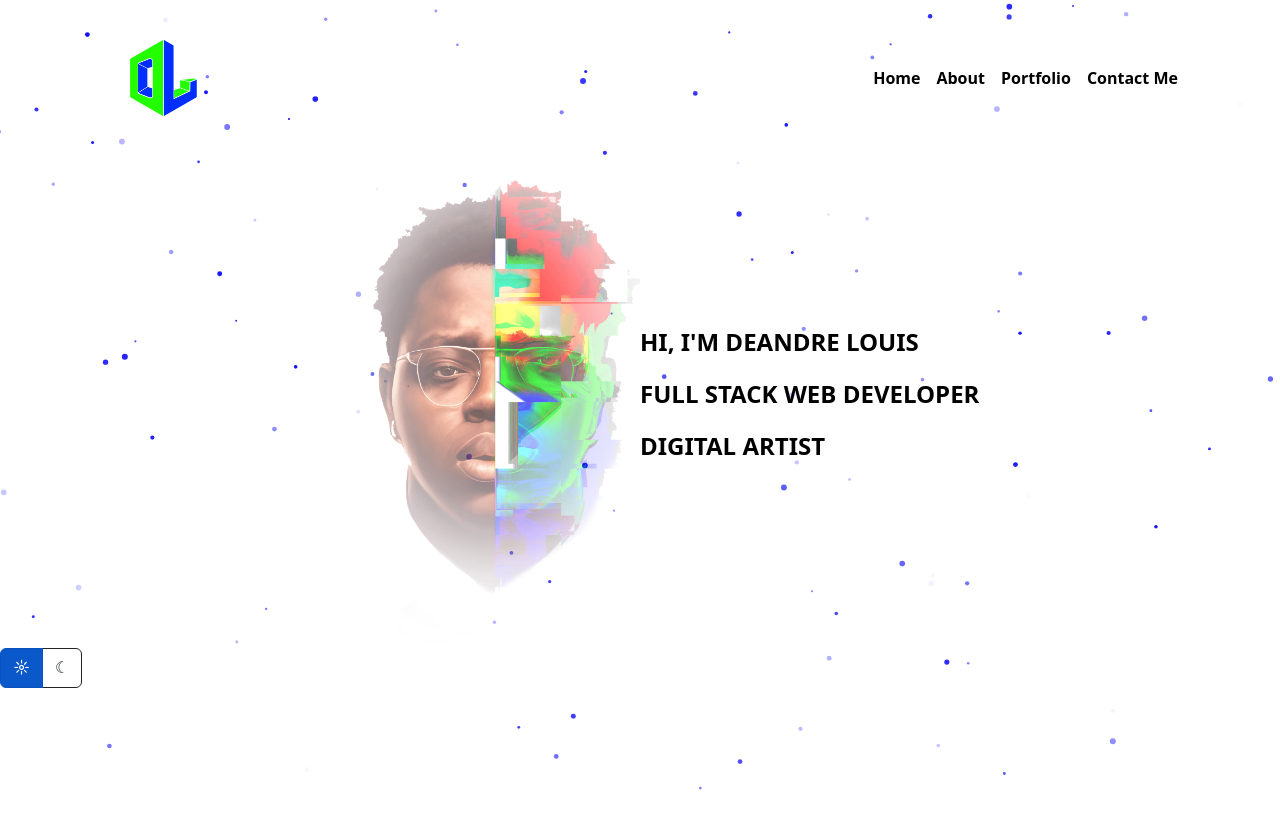
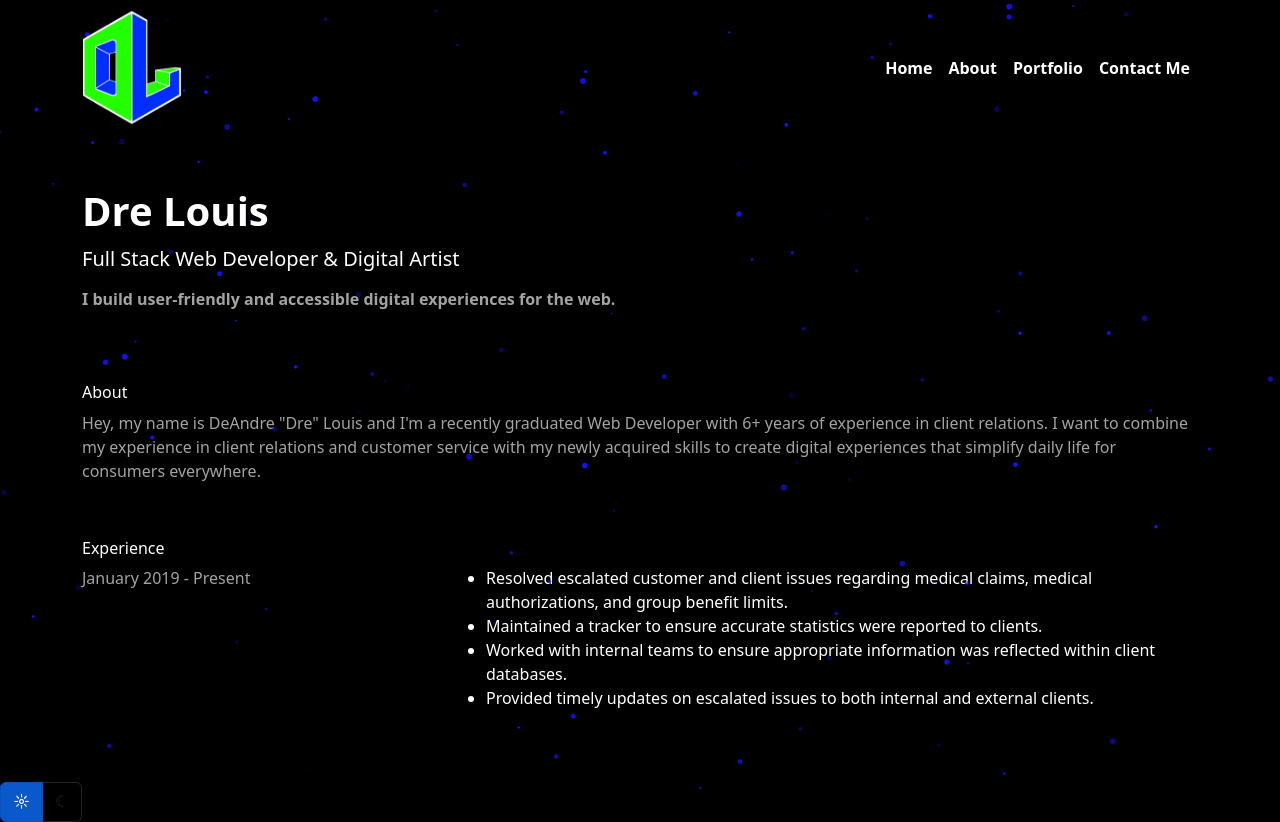
Before and after one commit to DreLouis2/pages, a React (Create React App) app: page /home in a window 1280 px wide. Before the commit the page ends 800 px from the top, so only its background shows below. Built offline with nearby package versions, Linux system fonts and the light colour scheme.

Commit message:
addingExperience

```diff
--- a/src/App.css
+++ b/src/App.css
@@ -65,3 +65,12 @@
   background-color: #fff;
   color: black;
 }
+
+.white p{
+  color: rgb(87, 87, 87);
+  font-weight: 500;
+}
+
+.black p{
+  color: rgb(163, 163, 163);
+}
--- a/src/App.js
+++ b/src/App.js
@@ -6,13 +6,14 @@ import Home from './Components/home';
 import { useState, useEffect } from 'react';
 import { Button , ToggleButton, ToggleButtonGroup} from 'react-bootstrap';
 import Background from './Components/background';
+import BackgroundWhite from './Components/backgroundWhite';
 import face from './Images/face.png'
 
 
 
 function App() {
 
-  const[theme, setTheme] = useState('white')
+  const[theme, setTheme] = useState('black')
 
 
   const navigate = useNavigate();
@@ -33,8 +34,8 @@ function App() {
   }, [theme]);
 
   return (
-    <div className='theme' style={{backgroundColor: '', top: '0px', right: '0px', bottom: '0px', left: '0px'}}>
-    <Background/>
+    <div className='theme' style={{top: '0px', right: '0px', bottom: '0px', left: '0px'}}>
+    {theme === 'white'? <BackgroundWhite/>  : <Background/>}
     <Container>
 
     <Header
--- /dev/null
+++ b/src/Components/backgroundWhite.js
@@ -0,0 +1,142 @@
+import { useCallback } from "react";
+import Particles from "react-tsparticles";
+import { loadSlim } from "tsparticles-slim";
+
+const BackgroundWhite = () => {
+    const particlesInit = useCallback(async engine => {
+        console.log(engine);
+        // you can initiate the tsParticles instance (engine) here, adding custom shapes or presets
+        // this loads the tsparticles package bundle, it's the easiest method for getting everything ready
+        // starting from v2 you can add only the features you need reducing the bundle size
+        //await loadFull(engine);
+        await loadSlim(engine);
+    }, []);
+
+    const particlesLoaded = useCallback(async container => {
+        await console.log(container);
+    }, []);
+
+    return (
+      <div style={{width: '50px', zIndex: '1'}}>
+        <Particles
+
+            id="tsparticles"
+            init={particlesInit}
+            loaded={particlesLoaded}
+            options={{
+                fpsLimit: 120,
+                "interactivity": {
+                    "detect_on": "canvas",
+                    "events": {
+                      "onhover": {
+                        "enable": true,
+                        "mode": "bubble"
+                      },
+                      "onclick": {
+                        "enable": true,
+                        "mode": "repulse"
+                      },
+                      "resize": true
+                    },
+                    "modes": {
+                      "grab": {
+                        "distance": 400,
+                        "line_linked": {
+                          "opacity": 1
+                        }
+                      },
+                      "bubble": {
+                        "distance": 250,
+                        "size": 0,
+                        "duration": 2,
+                        "opacity": 0,
+                        "speed": 3
+                      },
+                      "repulse": {
+                        "distance": 279.72027972027973,
+                        "duration": 0.4
+                      },
+                      "push": {
+                        "particles_nb": 4
+                      },
+                      "remove": {
+                        "particles_nb": 2
+                      }
+                    }
+                  },
+                "particles": {
+                    "number": {
+                      "value": 300,
+                      "density": {
+                        "enable": true,
+                        "value_area": 800
+                      }
+                    },
+                    "color": {
+                      "value": "#24ff00"
+                    },
+                    "shape": {
+                      "type": "circle",
+                      "stroke": {
+                        "width": 0,
+                        "color": "#000000"
+                      },
+                      "polygon": {
+                        "nb_sides": 5
+                      },
+                      "image": {
+                        "src": "img/github.svg",
+                        "width": 100,
+                        "height": 100
+                      }
+                    },
+                    "opacity": {
+                      "value": 1,
+                      "random": true,
+                      "anim": {
+                        "enable": true,
+                        "speed": 1,
+                        "opacity_min": 0,
+                        "sync": false
+                      }
+                    },
+                    "size": {
+                      "value": 3,
+                      "random": true,
+                      "anim": {
+                        "enable": false,
+                        "speed": 4,
+                        "size_min": 0.3,
+                        "sync": false
+                      }
+                    },
+                    "line_linked": {
+                      "enable": false,
+                      "distance": 150,
+                      "color": "#ffffff",
+                      "opacity": 0.4,
+                      "width": 1
+                    },
+                    "move": {
+                      "enable": true,
+                      "speed": 1,
+                      "direction": "none",
+                      "random": true,
+                      "straight": false,
+                      "out_mode": "out",
+                      "bounce": false,
+                      "attract": {
+                        "enable": false,
+                        "rotateX": 600,
+                        "rotateY": 600
+                      }
+                    }
+                  },
+                detectRetina: true,
+            }}
+        />
+        </div>
+    );
+};
+
+export default BackgroundWhite
--- a/src/Components/header.js
+++ b/src/Components/header.js
@@ -22,10 +22,9 @@ function Header({theme}) {
 
   return (
     theme==='white'?
-    <Navbar expand="lg" className="d-flex justify-content-evenly " style={{margin: 'auto', width: '100%', position: 'relative'}}>
-      <Container style={{}} className=''>
-        <Navbar.Brand href="/home" as={Link}>
-            <img alt='Signature Logo' src={logo} style={{width: '130px'}}/>
+    <Navbar expand="lg" className="d-flex" style={{ width: '100%', position: 'relative'}}>
+        <Navbar.Brand href="/home" className='m-0 p-0' as={Link}>
+            <img alt='Signature Logo' src={logo} style={{width: '100px', margin: 0, padding:0}}/>
         </Navbar.Brand>
             <Navbar.Toggle className='' aria-controls="basic-navbar-nav" />
             <Navbar.Collapse id="basic-navbar-nav">
@@ -36,15 +35,13 @@ function Header({theme}) {
                 <Nav.Link as={Link} href="#link" style={{color: 'black'}}>Contact Me</Nav.Link>
             </Nav>
             </Navbar.Collapse>
-        </Container>
     </Navbar>
     :
-    <Navbar expand="lg" className="d-flex justify-content-evenly nav-dark" style={{margin: 'auto', width: '100%', position: 'relative'}}>
-    <Container style={{}} className=''>
-      <Navbar.Brand href="home" >
-          <img alt='Signature Logo' src={logo} style={{width: '130px'}}/>
+    <Navbar expand="lg" className="d-flex nav-dark" style={{width: '100%', position: 'relative'}}>
+      <Navbar.Brand href="home" className='m-0 p-0' as={Link}>
+          <img alt='Signature Logo' src={logo} style={{width: '100px', margin: 0, padding:0}}/>
       </Navbar.Brand>
-          <Navbar.Toggle className='' style={{backgroundColor:  'blue'}} aria-controls="basic-navbar-nav" />
+          <Navbar.Toggle className='' style={{backgroundColor:  'white'}} aria-controls="basic-navbar-nav" />
           <Navbar.Collapse id="basic-navbar-nav">
           <Nav className="me-auto d-flex justify-content-end" style={{width: '100%', fontWeight: 'bold'}}>
               <Nav.Link href="/home" style={{color: 'white'}}>Home</Nav.Link>
@@ -53,7 +50,6 @@ function Header({theme}) {
               <Nav.Link href="#link" style={{color: 'white'}}>Contact Me</Nav.Link>
           </Nav>
           </Navbar.Collapse>
-      </Container>
   </Navbar>
   )
 }
--- a/src/Components/home.js
+++ b/src/Components/home.js
@@ -3,23 +3,65 @@ import face from './../Images/face.png'
 import Background from './background';
 
 
+
 function Home() {
+
+
     return (
         <>
+        <div className='d-flex flex-row my-5' style={{position: 'relative'}}>
+
+            <div className='d-flex align-items-center' style={{width: '100%', textAlign: 'center',  flex: '2'}}>
+
+                <div className='d-flex flex-column justify-content-start' style={{textAlign: 'left', fontWeight: 'bold'}}>
+                    <h1 className='py-1' style={{fontWeight: 'bold'}}>Dre Louis</h1>
+                    <h5 className=''>Full Stack Web Developer & Digital Artist</h5>
+                    <p className='py-2'>I build user-friendly and accessible digital experiences for the web.</p>
+                    <div></div>
+                </div>
+
+            </div>
+
+            <div className='d-flex justify-content-start' style={{flex: '1'}}>
+            </div>
+
+        </div>
 
 
-        <div className='d-flex flex-row' style={{position: 'relative'}}>
-                <div className='d-flex justify-content-end' style={{flex: '1'}}>
-                    <img alt='face' src={face} width={'50%'}/>
-                </div>
-                <div className='d-flex align-items-center' style={{width: '100%', margin:  '0', textAlign: 'center',  flex: '1'}}>
-                    <div className='d-flex flex-column justify-content-start' style={{fontWeight:'bold', fontSize: 'x-large', textAlign: 'left'}}>
-                        <p>HI, I'M DEANDRE LOUIS</p>
-                        <p>FULL STACK WEB DEVELOPER</p>
-                        <p>DIGITAL ARTIST</p>
+        <div className='my-5'>
+                <h6>About</h6>
+
+                <p>
+                Hey, my name is DeAndre "Dre" Louis and I'm a recently graduated Web Developer with 6+ years of experience in client relations. I want to combine my experience in client relations and customer service with my newly acquired skills to create digital experiences that simplify daily life for consumers everywhere.
+                </p>
+        </div>
+
+        <div className='my-5 py-2'>
+                <h6>Experience</h6>
+
+            <div className='d-flex flex-column'>
+                <div className='d-flex'>
+                    <div style={{flex: 2}}>
+                        <p>January 2019 - Present</p>
+                    </div>
+                    <div style={{flex: 4}}>
+                        <ul>
+                            <li>Resolved escalated customer and client issues regarding medical claims, medical authorizations, and group benefit limits.</li>
+                            <li>Maintained a tracker to ensure accurate statistics were reported to clients. </li>
+                            <li>Worked with internal teams to ensure appropriate information was reflected within client databases. </li>
+                            <li>Provided timely updates on escalated issues to both internal and external clients. </li>
+                        </ul>
+                        {/* <div className='d-flex'>
+                            <div style={{height:  '30px', width: '50px', color: 'blue', textAlign: 'center', borderRadius: '10%', border: 'solid 1px blue'}}>
+                                <p style={{color: 'blue'}}>hi</p>
+                            </div>
+                        </div> */}
                     </div>
                 </div>
+            </div>
+
         </div>
+
         </>
       );
 }
```
Also changed, not shown: src/Images/logo.png.
